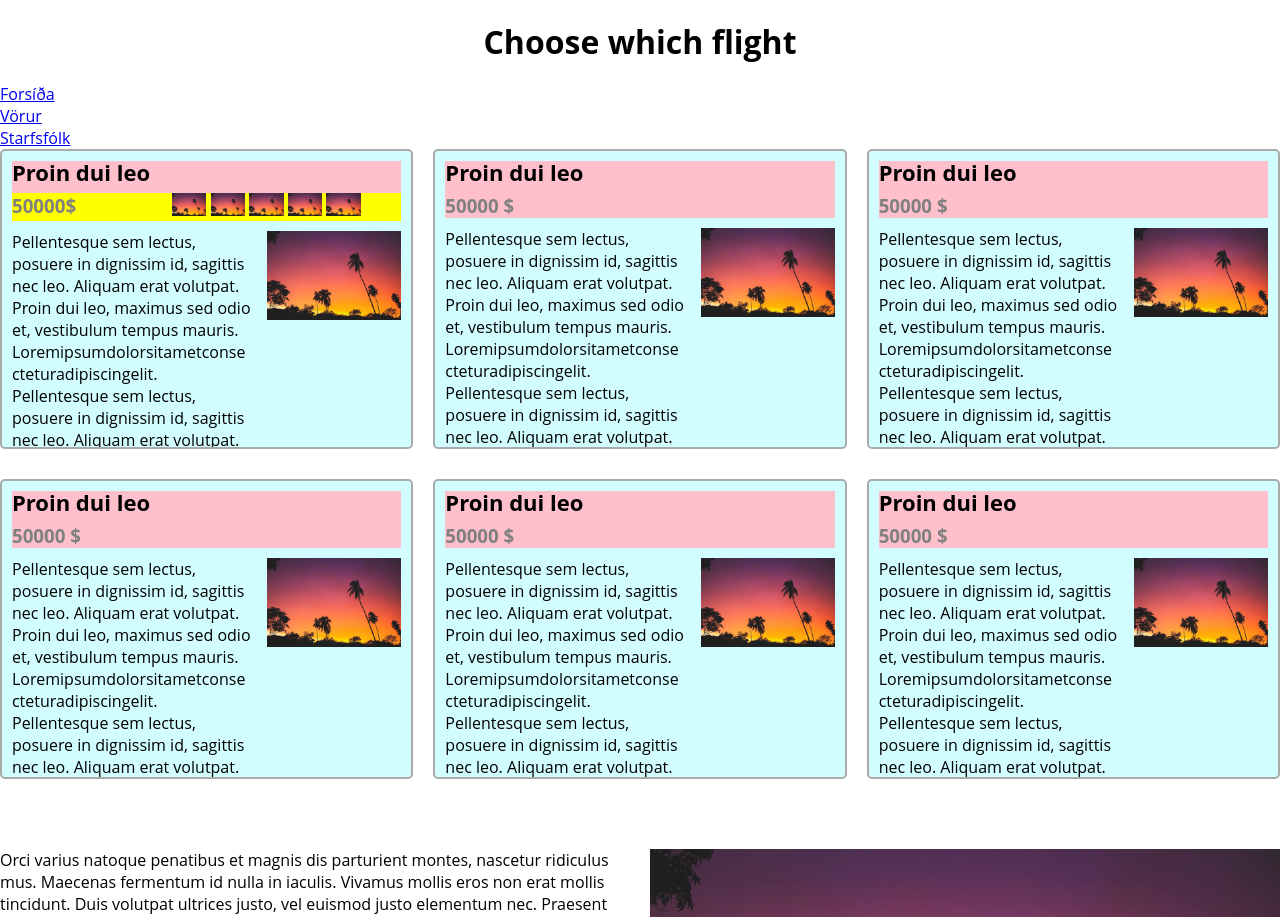
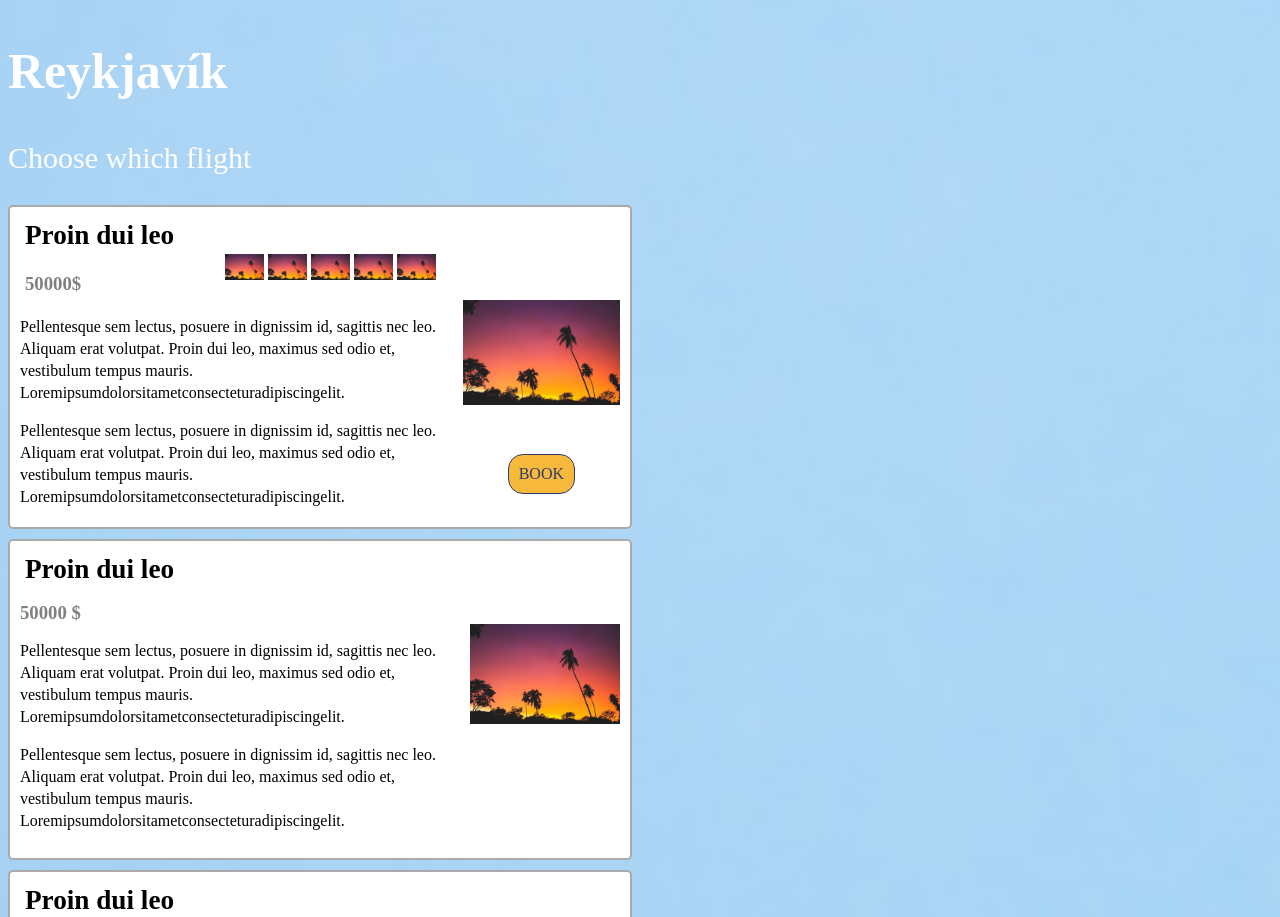
Before and after one commit to OlafurjonHI/Throbo_lokaverkefni, a website: page totalTripperLokaverkefni/flight.html in a window 1280 px wide. Shown: the top 917 px of the page. Drawn offline with Linux system fonts and the light colour scheme.

Commit message:
flight fallegra, bbreytti möppu skipulagi

```diff
--- a/totalTripperLokaverkefni/config.scss
+++ /dev/null
@@ -1,14 +0,0 @@
-$max-width: 1200px;
-$gutter: 20px;
-$font-main: Lora, Times-New-Roman, serif;
-$transition: 300ms ease-in-out;
-
-$black: #000;
-$darkgrey: #999;
-$lightgrey: #aaa;
-$lightergrey: #ccc;
-$darkblue: #303C6C;
-$orange: #F4976C;
-$yellow: #FBE8A6;
-$bluegrey: #B4DFE5;
-$lighterbluegrey: #D2FDFF;
--- a/totalTripperLokaverkefni/flight.html
+++ b/totalTripperLokaverkefni/flight.html
@@ -3,27 +3,22 @@
 <head>
     <meta charset="UTF-8">
     <meta name="viewport" content="width=device-width, initial-scale=1.0">
-    <link rel="stylesheet" href="flightStyles.css">
+    <link rel="stylesheet" href="styles.css">
     <title>Total Tripper</title>
 </head>
 <body>
     <header class="header">
         <div class="header__content">
-          <h1 class="header__title">Choose which flight</h1>
-          <nav class="nav">
-            <div class="nav__row">
-              <ul class="nav__list">
-                <li class="nav__item nav__item--active"><a href="index.html" class="nav__link">Forsíða</a></li>
-                <li class="nav__item"><a href="pages/products.html" class="nav__link">Vörur</a></li>
-                <li class="nav__item"><a href="pages/staff.html" class="nav__link">Starfsfólk</a></li>
-              </ul>
-            </div>
-          </nav>
+          <h2 class="dest__title">Reykjavík</h2>
+          <p class="dest__quest">Choose which flight</p>
         </div>
       </header>
 
       <div class="cards">
         <div class="cards__row">
+            <section class="cards_filter">
+
+            </section>
           <div class="cards__col">
             <section class="card">
                 <div class="card__header">
@@ -46,6 +41,7 @@
                   </div>
                   <div class="card__image">
                     <img class="card__img" src="img.jpg">
+                    <div align="center" class="button_cont"><a class="bookButton" href="flight.html" target="_blank" rel="nofollow noopener">Book</a></div>
                   </div>
                 </div>
             </section>
--- a/totalTripperLokaverkefni/flightStyles.css
+++ /dev/null
@@ -1,225 +0,0 @@
-* {
-    margin: 0;
-    padding: 0;
-  }
-
-  *, *:before, *:after {
-    box-sizing: inherit;
-  }
-
-  html {
-    box-sizing: border-box;
-    font-family: 'Open Sans', helvetica, arial, sans-serif;
-    font-size: 16px;
-  }
-
-  main {
-    margin: 0 auto;
-    max-width: 1500px;
-    padding: 20px;
-  }
-
-  @media (min-width: 1490px) {
-    main {
-      padding: 0;
-    }
-  }
-
-  h1 {
-    text-align: center;
-    margin: 20px 0;
-  }
-
-  .text {
-    margin-bottom: 20px;
-  }
-
-  .text p {
-    margin-bottom: 20px;
-  }
-
-  .image {
-    max-width: 100%;
-    margin-bottom: 20px;
-  }
-
-  /* grid fyrir efni */
-
-  .grid__row {
-    display: flex;
-    flex-direction: column;
-    margin-left: -10px;
-    margin-right: -10px;
-  }
-
-  .grid__col {
-    width: 100%;
-    padding-right: 10px;
-    padding-left: 10px;
-  }
-
-  .grid__row:nth-child(2n) .grid__col:first-child {
-    order: 2;
-  }
-
-  @media (min-width: 1000px) {
-    .grid__row {
-      flex-direction: row;
-    }
-
-    .grid__col {
-      margin-bottom: 40px;
-      width: 50%;
-    }
-
-    .grid__row:nth-child(2n) .grid__col:first-child {
-      order: 0;
-    }
-  }
-
-  /* grid fyrir cards */
-
-  .cards {
-    overflow: hidden;
-  }
-
-  .cards__row {
-    display: flex;
-    flex-wrap: wrap;
-    margin-left: -10px;
-    margin-right: -10px;
-  }
-
-  .cards__col {
-    padding-right: 10px;
-    padding-left: 10px;
-    width: 100%;
-    margin-bottom: 20px;
-  }
-
-  @media (min-width: 700px) {
-    .cards {
-      margin-bottom: 40px;
-    }
-
-    .cards__col {
-      width: 50%;
-    }
-  }
-
-  @media (min-width: 1000px) {
-    .cards__col {
-      width: 33.3333333%;
-    }
-  }
-
-  /* card kemur óbreytt úr verkefni 5 fyrir utan responsive stíla og height: 100% */
-
-  .card {
-    display: flex;
-    flex-direction: column;
-
-    margin-bottom: 10px;
-    padding: 10px;
-    width: 100%;
-    height: 100%;
-    max-width: 600px;
-    max-height: 300px;
-    overflow: hidden;
-
-    background-color:#D2FDFF; /*ÞARF AÐ TENGJA CONFIG SEM bluegrey!!!*/
-    border: 2px solid #aaa;
-    border-radius: 5px;
-  }
-  .card__header {
-      margin-bottom: 10px;
-      background-color: pink;
-  }
-  .card__title {
-    margin-bottom: 10px;
-
-    font-size: 1.375em;
-    line-height: 1;
-    word-break: break-word;
-  }
-
-  .card__PriceStar{
-    /* flex-direction: row; */
-    display: flex;
-    flex: 2;
-    background-color: yellow;
-    padding:none;
-  }
-  .card__price{
-    color: gray;
-  }
-  .card__stars{
-    padding-left: 6em;
-
-    /* flex: 0 0 200px;   /* þetta breytir stærð stjarnanna */
-  }
-  .card__star{
-    max-width: 15%;
-  }
-
-  .card__content {
-    display: flex;
-    flex: 2;
-  }
-
-  .card__text {
-    font-size: 1em;
-    line-height: 1.375;
-    overflow: auto;
-    word-break: break-word;
-  }
-
-
-  .card__image {
-    padding-left: 1em;
-    flex: 0 0 150px;
-  }
-
-  .card__img {
-    max-width: 100%;
-  }
-
-  .card__tags {
-    margin-top: 1em;
-
-    display: flex;
-    flex-wrap: wrap;
-    align-items: center;
-
-    list-style: none;
-  }
-
-  .card__tag {
-    font-weight: bold;
-    margin-right: 10px;
-  }
-
-  @media (max-width: 699px) {
-    .card {
-      max-width: initial;
-      max-height: initial;
-      border: none;
-      border-bottom: 2px solid #aaa;
-      border-radius: 0;
-
-      padding: 0;
-      padding-bottom: 20px;
-    }
-
-    .card__content {
-      flex-direction: column;
-    }
-
-    .card__text {
-      margin-bottom: 20px;
-    }
-
-    .card__image {
-      padding-left: 0;
-    }
-  }
--- a/totalTripperLokaverkefni/grid.css
+++ /dev/null
@@ -1,77 +0,0 @@
-<<<<<<< HEAD
-:root {
-  --offset: 20px;
-  --max_width: 1200px;
-  --columns: 12;
-  --gutter: 20px;
-  --color: hsla(204, 80%, 72%, 0.25);
-  --repeating-width: calc(100% / var(--columns));
-  --column-width: calc((100% / var(--columns)) - var(--gutter));
-  --background-width: calc(100% + var(--gutter));
-  --background-columns: repeating-linear-gradient(
-    to right,
-    var(--color),
-    var(--color) var(--column-width),
-    transparent var(--column-width),
-    transparent var(--repeating-width)
-  );
-}
-
-/* Styling */
-html {
-  position: relative;
-}
-
-html::before {
-  position: absolute;
-  top: 0; right: 0; bottom: 0; left: 0;
-  margin-right: auto;
-  margin-left: auto;
-  width: calc(100% - (2 * var(--offset)));
-  max-width: var(--max_width);
-  min-height: 100vh;
-  content: '';
-  background-image: var(--background-columns);
-  background-size: var(--background-width) 100%;
-  z-index: 1000;
-  pointer-events: none;
-}
-=======
-:root {
-  --offset: 20px;
-  --max_width: 1200px;
-  --columns: 12;
-  --gutter: 20px;
-  --color: hsla(204, 80%, 72%, 0.25);
-  --repeating-width: calc(100% / var(--columns));
-  --column-width: calc((100% / var(--columns)) - var(--gutter));
-  --background-width: calc(100% + var(--gutter));
-  --background-columns: repeating-linear-gradient(
-    to right,
-    var(--color),
-    var(--color) var(--column-width),
-    transparent var(--column-width),
-    transparent var(--repeating-width)
-  );
-}
-
-/* Styling */
-html {
-  position: relative;
-}
-
-html::before {
-  position: absolute;
-  top: 0; right: 0; bottom: 0; left: 0;
-  margin-right: auto;
-  margin-left: auto;
-  width: calc(100% - (2 * var(--offset)));
-  max-width: var(--max_width);
-  min-height: 100vh;
-  content: '';
-  background-image: var(--background-columns);
-  background-size: var(--background-width) 100%;
-  z-index: 1000;
-  pointer-events: none;
-}
->>>>>>> origin/master
--- a/totalTripperLokaverkefni/header.scss
+++ /dev/null
@@ -1,13 +0,0 @@
-header {
-    // max-width: 1200px;
-    margin: auto;
-}
-
-h1 {
-    margin: 0;
-    font-size: 20px;
-    font-family: Lora;
-    color: #ffffff;
-}
-
-@import "config";
--- a/totalTripperLokaverkefni/scss/button.scss
+++ b/totalTripperLokaverkefni/scss/button.scss
@@ -1,3 +1,4 @@
+@import "config";
 .searchButton {
   color: #303C6C !important;
   text-transform: uppercase;
@@ -15,3 +16,22 @@
     border-color: #f6b93b !important;
     transition: all 0.4s ease 0s;
     }
+
+.bookButton {
+  color: #303C6C !important;
+  text-transform: uppercase;
+  text-decoration: none;
+  background: #f6b93b;
+  margin: 45px;
+  padding: 10px;
+  border: 1px solid #303C6C !important;
+  border-radius: 15px;
+  display: inline-block;
+  transition: all 0.4s ease 0s;
+  }
+  .bookButton:hover {
+    color: #ffffff !important;
+    background: #f6b93b;
+    border-color: #f6b93b !important;
+    transition: all 0.4s ease 0s;
+    }
--- /dev/null
+++ b/totalTripperLokaverkefni/scss/flight.scss
@@ -0,0 +1,104 @@
+.dest{
+  &__title{
+  font-size: 50px;
+  color: white;
+  }
+  &__quest{
+   color:white;
+   font-size: 30px;
+  }
+}
+
+.cards {
+    display: flex;
+    flex-wrap: wrap;
+    margin-left: -10px;
+    margin-right: -10px;
+
+    &__col {
+        padding-right: 10px;
+        padding-left: 10px;
+        width: 100%;
+        margin-bottom: 10px;
+    }
+}
+.cards__filter{
+  background-color:white;
+  width:50%;
+}
+
+.card {
+    display: flex;
+    flex-direction: column;
+
+
+    margin-bottom: 10px;
+    padding: 10px;
+    width: 100%;
+    height: 100%;
+    max-width: 600px;
+    max-height: 300px;
+    overflow: hidden;
+
+    background-color: white; /*ÞARF AÐ TENGJA CONFIG SEM bluegrey!!!*/
+    border: 2px solid #aaa;
+    border-radius: 5px;
+
+  &__header {
+      margin-bottom: 10px;
+  }
+  &__title {
+    margin: 5px;
+    font-size: 1.7em;
+    font-family: Lora;
+    line-height: 1;
+    word-break: break-word;
+  }
+  &__header{
+    margin-bottom: 0px;
+  }
+  &__PriceStar{
+    /* flex-direction: row; */
+    display: flex;
+    flex: 2;
+    margin:5px;
+  }
+  &__price{
+    color: gray;
+    margin-bottom:0px;
+  }
+  &__stars{
+    padding-left: 9em;
+    /* flex: 0 0 200px;   /* þetta breytir stærð stjarnanna */
+  }
+  &__star{
+    max-width: 10%;
+  }
+  &__content {
+    display: flex;
+    flex: 2;
+  }
+  &__text {
+    font-size: 1em;
+    font-family: Lora;
+    line-height: 1.375;
+    overflow: auto;
+    word-break: break-word;
+  }
+  &__image {
+    padding-left: 1em;
+    flex: 0 0 150px;
+  }
+  &__img {
+    max-width: 100%;
+  }
+  &__tags {
+    margin-top: 1em;
+
+    display: flex;
+    flex-wrap: wrap;
+    align-items: center;
+
+    list-style: none;
+  }
+}
--- a/totalTripperLokaverkefni/scss/styles.scss
+++ /dev/null
@@ -1,52 +0,0 @@
-html {
-    background-image: url(img/yellow-boat.jfif);
-    background-size: cover;
-
-}
-
-.searchBox {
-    width: 1300px;
-    margin: 10% auto;
-    // border: rgba(235, 194, 61, 1.0) dotted 10px;
-    // background-color: rgba(48, 60, 108, 0.4);
-    border-radius: 10px;
-    padding: 50px;
-
-    h2 {
-        margin-top: 0;
-        color: #ffffff;
-    }
-
-    input {
-        padding: 10px;
-        font-size: 16px;
-        margin-right: 10px;
-    }
-
-    .place {
-        padding-right: 300px;
-    }
-
-}
-
-.guests {
-    display: flex;
-    background-color: white;
-    padding: 0 20px;
-    margin-right: 20px;
-    p {
-        padding: 0 5px;
-        margin: auto ;
-    }
-}
-
-.search {
-    display: flex;
-    padding: 5px;
-    justify-content: center;
-}
-
-
-@import "header";
-@import "button";
-@import "config";
--- a/totalTripperLokaverkefni/styles.scss
+++ b/totalTripperLokaverkefni/styles.scss
@@ -96,6 +96,7 @@ html {
     display: none;
 }
 
-@import "header";
-@import "button";
-@import "config";
+@import "scss/header";
+@import "scss/button";
+@import "scss/config";
+@import "scss/flight";
```
Also changed, not shown: totalTripperLokaverkefni/button.scss (deleted, +0 -17 lines), totalTripperLokaverkefni/index.html (+1 -1 lines), totalTripperLokaverkefni/styles.css.
